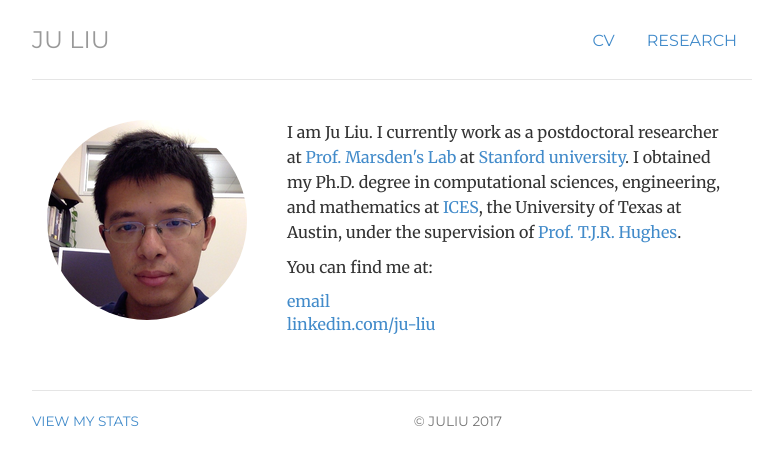
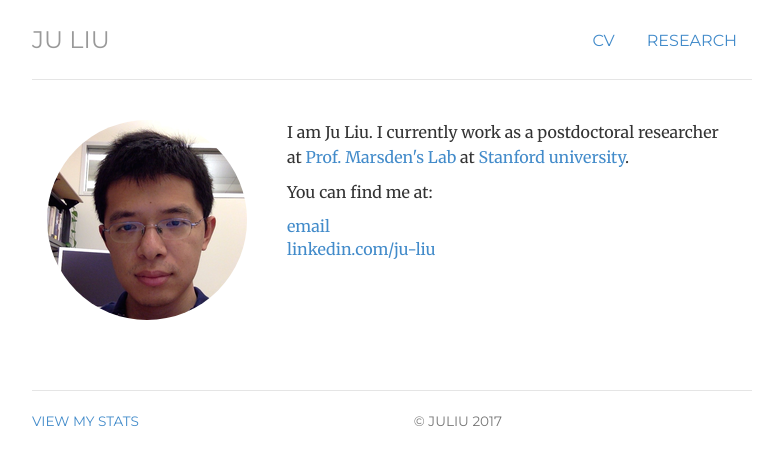
Before and after one commit to ju-liu/ju-liu.github.io, a Jekyll site: the page built from index.html, in a window 1280 px wide. Shown: the top 465 px of the page, without its empty margins (248-1031 px from the left). Built offline with Jekyll 4.4.1, drawn with Linux system fonts in a browser that asks for light colours; nearby versions of some CDN libraries; library files that are not in the unit come from our copies; comment, search, counter and statistics services are not loaded.

Commit message:
update index.html

```diff
--- a/index.html
+++ b/index.html
@@ -16,11 +16,7 @@ description: Computational Scientist Working at Stanford university
     <p>I am Ju Liu. I currently work as a <span itemprop="title">postdoctoral
       researcher</span>
     at <a href="http://web.stanford.edu/~amarsden/MarsdenLab/Home.html">Prof.
-      Marsden's Lab</a> at <a href="http://www.stanford.edu">Stanford university</a>. I obtained
-    my Ph.D. degree in computational sciences, engineering, and mathematics at
-    <a href="http://www.ices.utexas.edu">ICES</a>, the University of Texas at
-    Austin, under the supervision of <a
-      href="http://users.ices.utexas.edu/~hughes/">Prof. T.J.R. Hughes</a>.</p>
+      Marsden's Lab</a> at <a href="http://www.stanford.edu">Stanford university</a>.</p>
 
     <!-- <p> I am currently on the job market. I am actively seeking for an
          assistant professor position in applied and computational mechanics.
```
